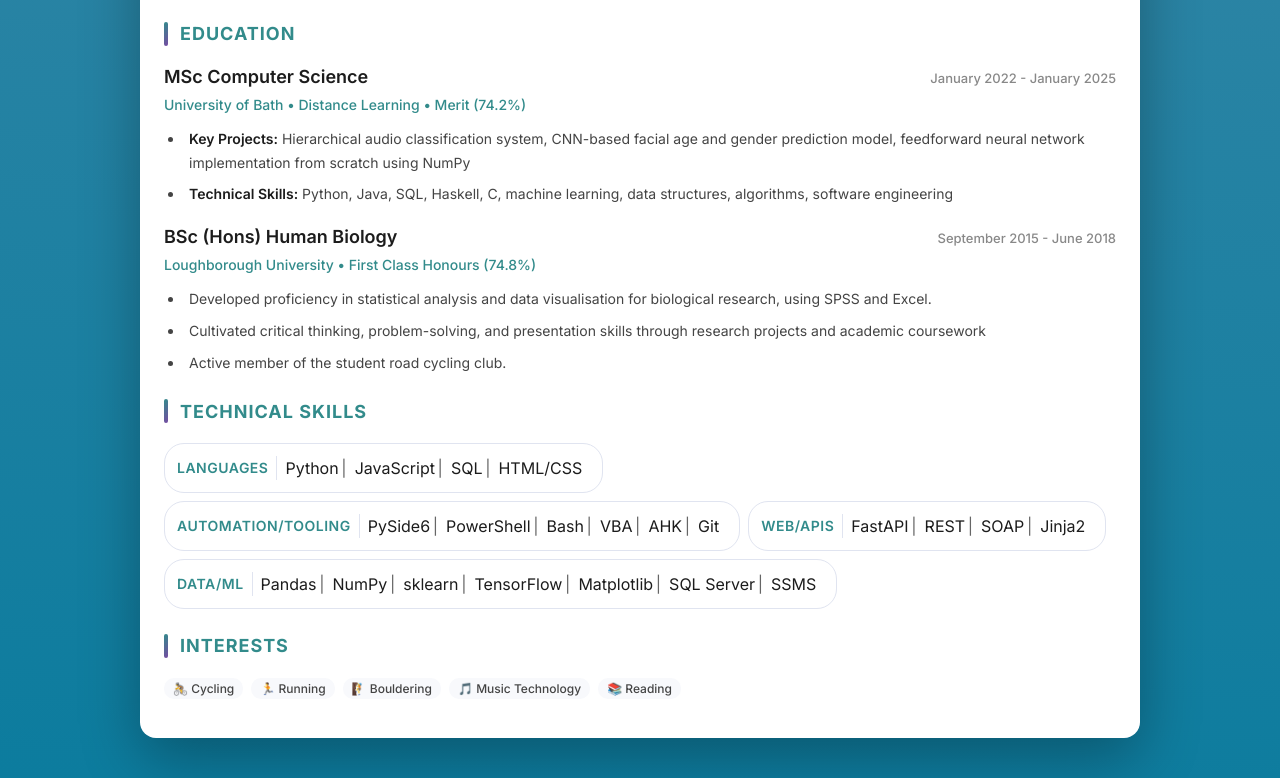
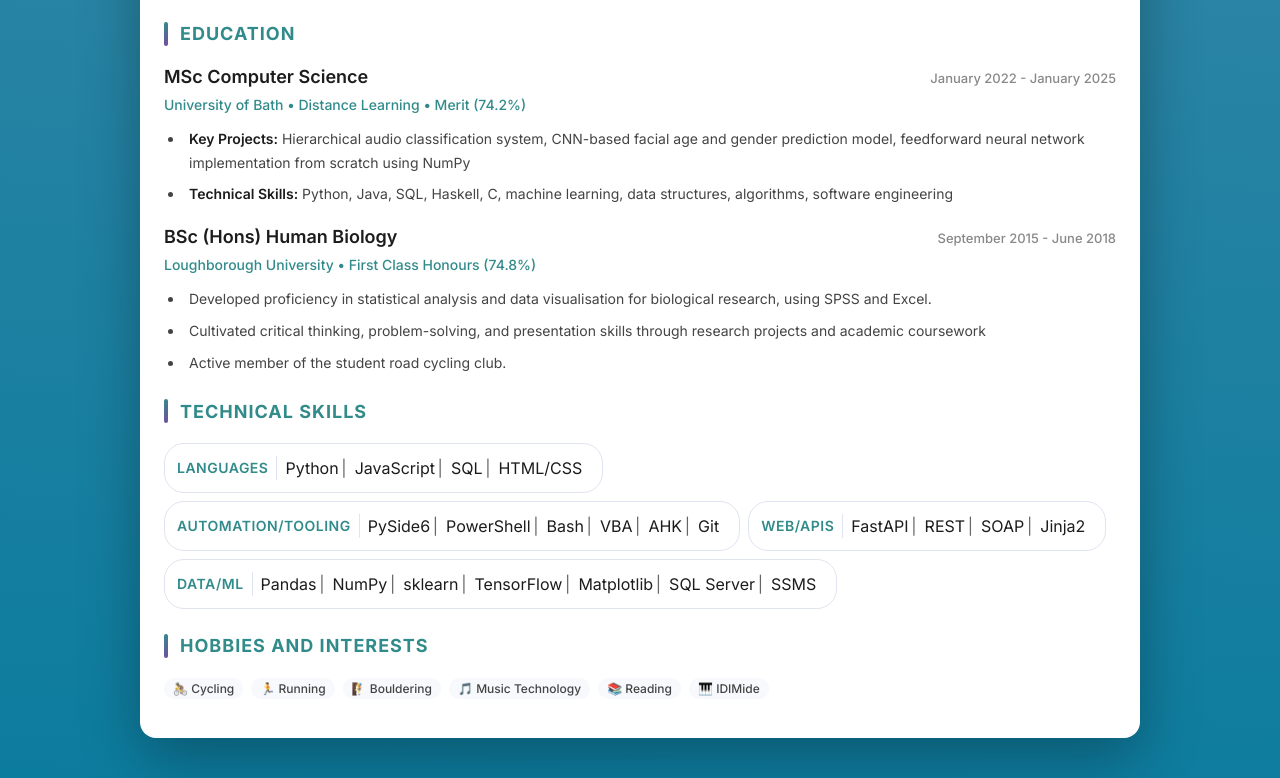
Before and after one commit to Reece4000/Reece4000.github.io, a plain HTML site: page index.html in a window 1280 px wide. Shown: the part 825-1603 px from the top of the page. Drawn offline with Linux system fonts and the light colour scheme.

Commit message:
add IDIMide landing page to hobbies section

```diff
--- a/index.html
+++ b/index.html
@@ -250,6 +250,10 @@
         flex-wrap: wrap;
         gap: 8px;
         margin-top: 15px;
+    }
+    .hobbies a {
+        text-decoration: none;
+        color: inherit;
     }
     .education-item {
         margin-bottom: 20px;
@@ -566,15 +570,21 @@
 
 
     <div class="section">
-        <h2>Interests</h2>
+        <h2>Hobbies and Interests</h2>
         <div class="hobbies">
             <span>🚴 Cycling</span>
             <span>🏃 Running</span>
             <span>🧗 Bouldering</span>
             <span>🎵 Music Technology</span>
             <span>📚 Reading</span>
+            <span>
+                🎹 <a href="https://idimide.github.io/IDIMide/" target="_blank" rel="noopener noreferrer">
+                    IDIMide
+                </a>
+            </span>
         </div>
     </div>
+
 </div>
 
 </body>
```
